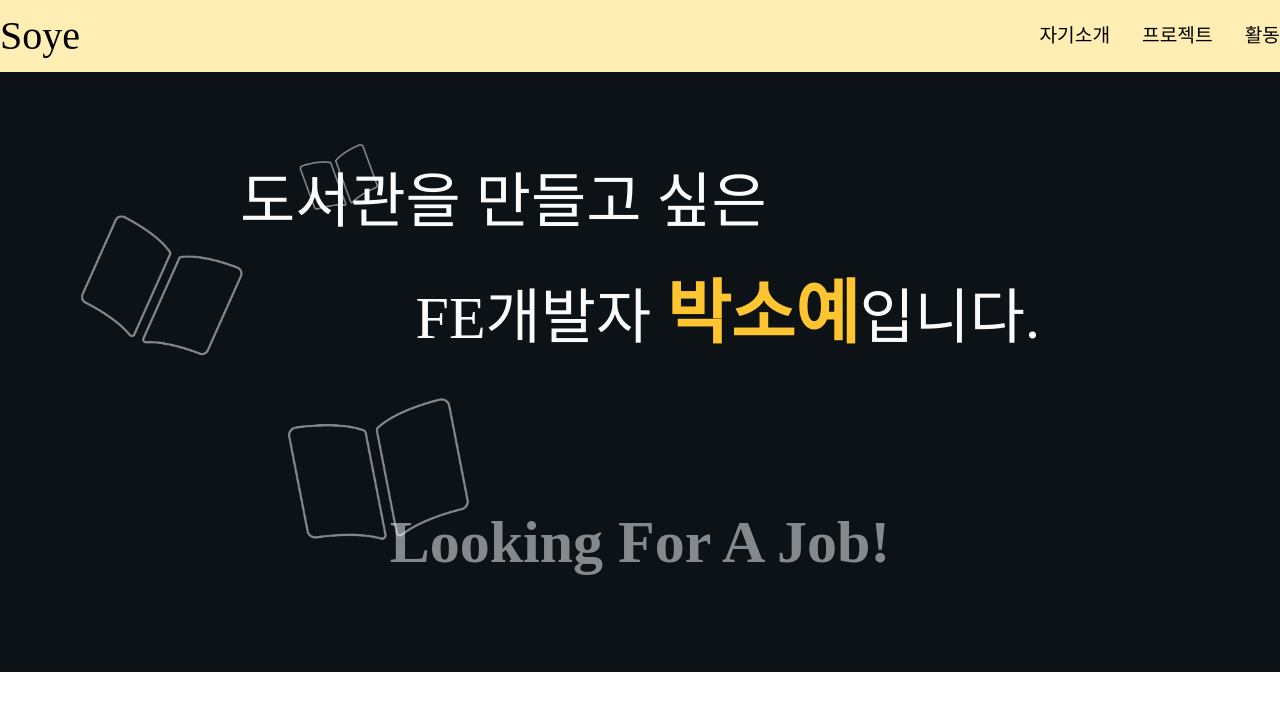
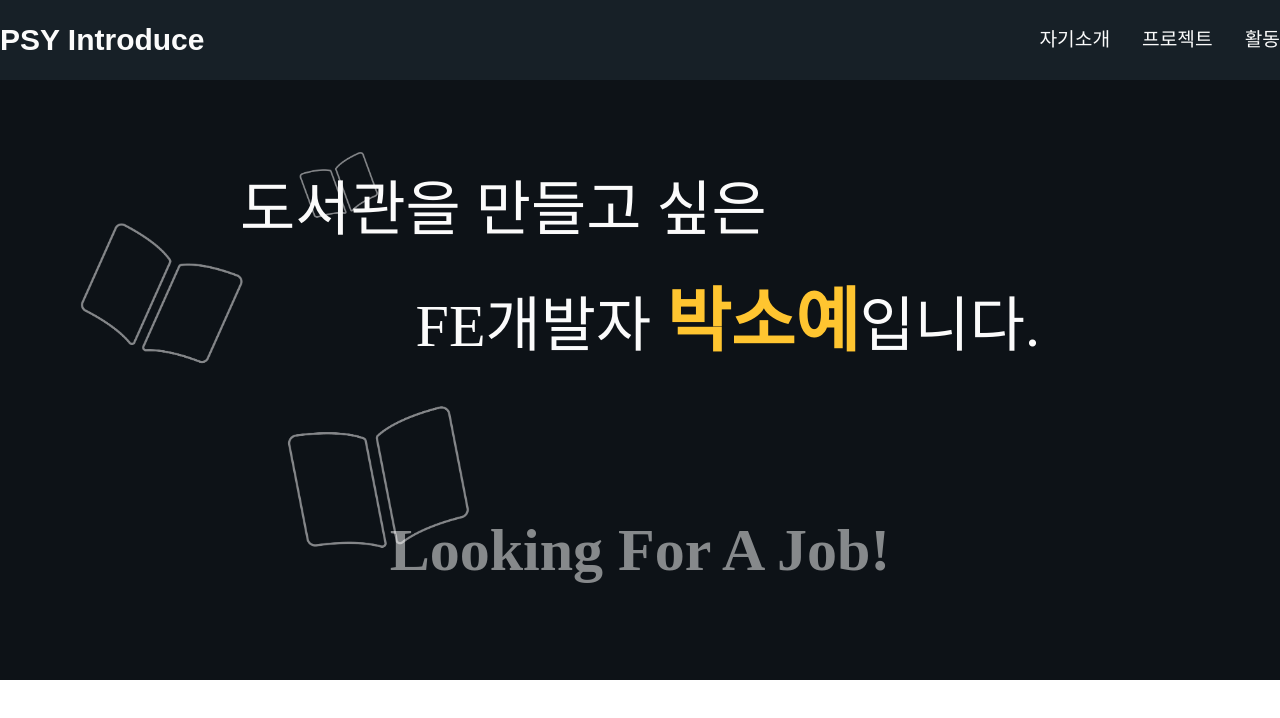
Before and after one commit to stardust6653/introduction, a React (Create React App) app: page / in a window 1280 px wide. Shown: the top 718 px of the page. Built offline with nearby package versions, Linux system fonts and the light colour scheme.

Commit message:
style : CSS 스타일링 변경

```diff
--- a/src/components/Header.tsx
+++ b/src/components/Header.tsx
@@ -6,7 +6,7 @@ const Header = () => {
   return (
     <HeaderComponent>
       <HeaderContents>
-        <Title>Soye</Title>
+        <Title>PSY Introduce</Title>
         <NavBar />
       </HeaderContents>
     </HeaderComponent>
@@ -14,8 +14,12 @@ const Header = () => {
 };
 
 const HeaderComponent = styled.div`
+  display: flex;
+  align-items: center;
   width: 100%;
-  background-color: #ffeeb4;
+  height: 5rem;
+  background-color: #172027;
+  color: #fbfbfb;
 `;
 
 const HeaderContents = styled.div`
@@ -29,7 +33,9 @@ const HeaderContents = styled.div`
 `;
 
 const Title = styled.h1`
-  font-size: 40px;
+  font-family: "Noto Sans KR", sans-serif;
+  font-size: 30px;
+  font-weight: 700;
 `;
 
 export default Header;
```
